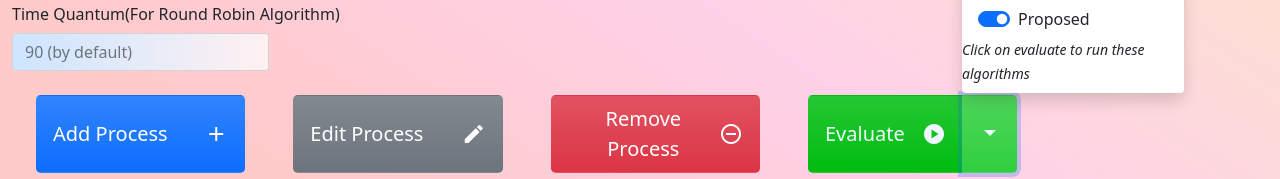
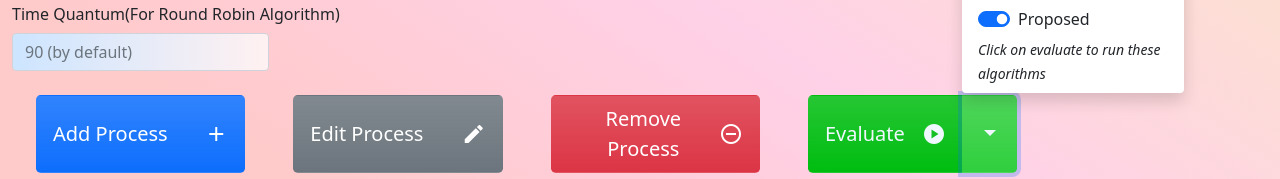
Before and after one commit to mukul2310/cpu-scheduler-visualiser, a website: page index.html in a window 1280 px wide. Both pictures are taken after a click on the button "Select Algorithms". Shown: the part 568-747 px from the top of the page. Drawn offline with nearby package versions, Linux system fonts and the light colour scheme.

Commit message:
UX changes as per smart look

```diff
--- a/index.html
+++ b/index.html
@@ -138,7 +138,7 @@
                   </div>
                 </div>
                 <div>
-                  <div>
+                  <div class="ms-3">
                     <!-- <input class="form-check-input" type="checkbox" id="proposed_switch" checked> -->
                     <label><small><em>Click on evaluate to run these algorithms</em></small></label>
                   </div>
```
